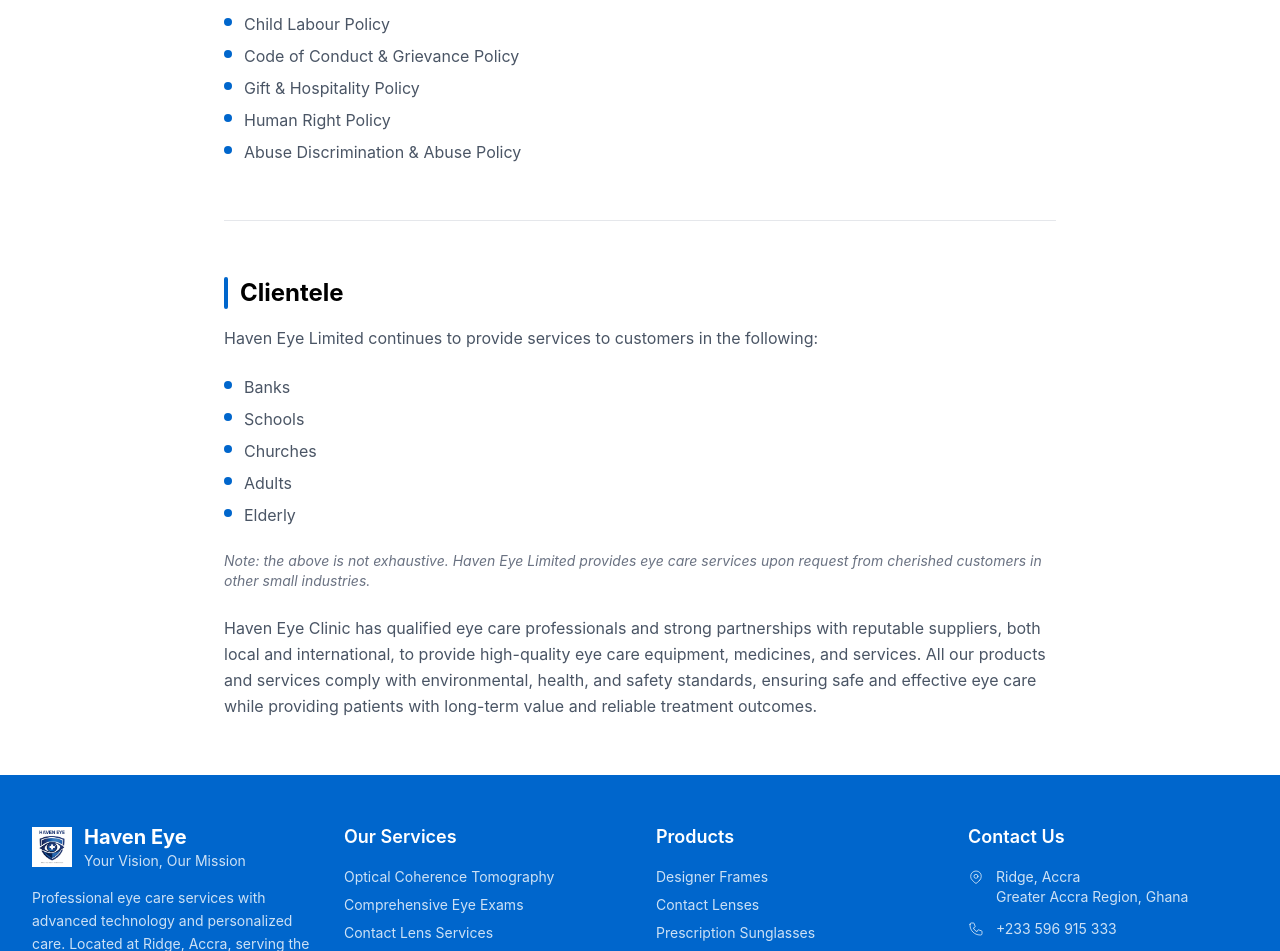
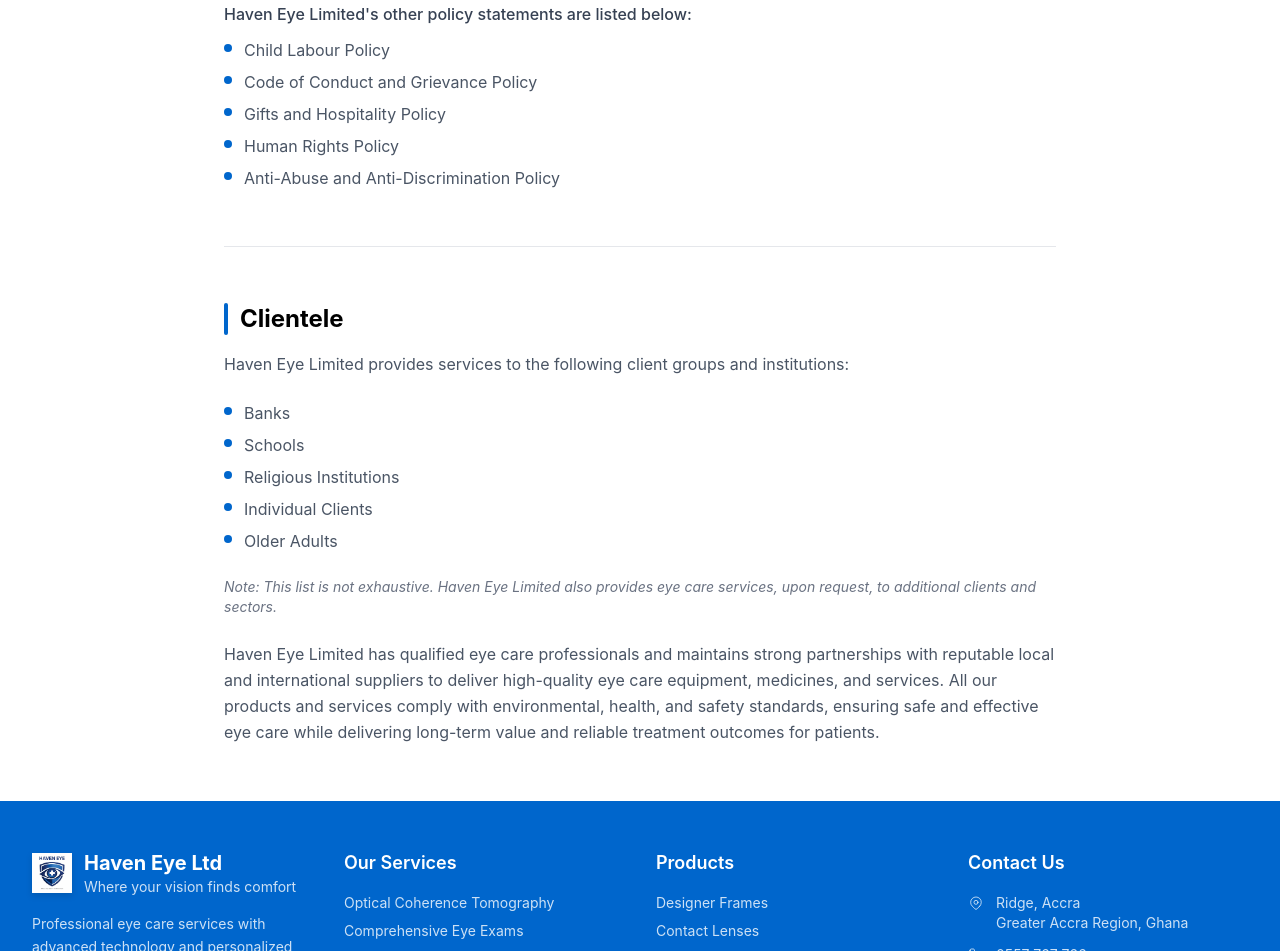
Before and after one commit to Barmoo/haven-eyes-project, a React (Vite) app: page /about in a window 1280 px wide. Shown: the part 981-1932 px from the top of the page. Built offline with nearby package versions, Linux system fonts and the light colour scheme.

Commit message:
changes added

```diff
--- a/src/components/about.jsx
+++ b/src/components/about.jsx
@@ -2,18 +2,18 @@
 
 const policies = [
   "Child Labour Policy",
-  "Code of Conduct & Grievance Policy",
-  "Gift & Hospitality Policy",
-  "Human Right Policy",
-  "Abuse Discrimination & Abuse Policy",
+  "Code of Conduct and Grievance Policy",
+  "Gifts and Hospitality Policy",
+  "Human Rights Policy",
+  "Anti-Abuse and Anti-Discrimination Policy",
 ];
 
 const clientele = [
   "Banks",
   "Schools",
-  "Churches",
-  "Adults",
-  "Elderly",
+  "Religious Institutions",
+  "Individual Clients",
+  "Older Adults",
 ];
 
 const About = () => {
@@ -22,7 +22,7 @@
 
       {/* Hero banner */}
       <div className="bg-[#0066cc] text-white py-16 px-4 text-center">
-        <h1 className="text-4xl sm:text-5xl font-bold mb-3">About Haven Eye</h1>
+        <h1 className="text-4xl sm:text-5xl font-bold mb-3">About Haven Eye Ltd</h1>
         <p className="text-blue-200 text-sm sm:text-base max-w-xl mx-auto">
           Leading eye diagnostic and imaging center in Accra
         </p>
@@ -61,10 +61,10 @@
             <h2 className="text-2xl font-bold text-gray-900">Policy on Environmental Health and Safety</h2>
           </div>
           <p className="text-gray-600 leading-relaxed mb-6">
-            Haven Eye Limited takes seriously its responsibilities to conserve and protect the environment. Compliance with environment safety and social legislation forms an integral part of our operations for employees at all levels of our organization. We also collaborate closely with our customers to ensure that proper services are provided to our clients in compliance with environmental, health and safety requirements at all times.
+            Haven Eye Limited is committed to the protection of the environment and the maintenance of high standards of health and safety. Compliance with all applicable environmental, health, and safety laws and regulations is an integral part of our operations at every level of the organization. We also collaborate closely with our customers to ensure that our services consistently satisfy all relevant environmental, health, and safety requirements.
           </p>
           <p className="text-gray-700 font-medium mb-3">
-            Haven Eye Limited's other comprehensive policy statements are listed below:
+            Haven Eye Limited's other policy statements are listed below:
           </p>
           <ul className="space-y-2">
             {policies.map((policy, i) => (
@@ -85,7 +85,7 @@
             <h2 className="text-2xl font-bold text-gray-900\">Clientele</h2>
           </div>
           <p className="text-gray-600 leading-relaxed mb-6">
-            Haven Eye Limited continues to provide services to customers in the following:
+            Haven Eye Limited provides services to the following client groups and institutions:
           </p>
           <ul className="space-y-2 mb-6">
             {clientele.map((client, i) => (
@@ -96,10 +96,10 @@
             ))}
           </ul>
           <p className="text-gray-500 text-sm italic mb-6">
-            Note: the above is not exhaustive. Haven Eye Limited provides eye care services upon request from cherished customers in other small industries.
+            Note: This list is not exhaustive. Haven Eye Limited also provides eye care services, upon request, to additional clients and sectors.
           </p>
           <p className="text-gray-600 leading-relaxed">
-            Haven Eye Clinic has qualified eye care professionals and strong partnerships with reputable suppliers, both local and international, to provide high-quality eye care equipment, medicines, and services. All our products and services comply with environmental, health, and safety standards, ensuring safe and effective eye care while providing patients with long-term value and reliable treatment outcomes.
+            Haven Eye Limited has qualified eye care professionals and maintains strong partnerships with reputable local and international suppliers to deliver high-quality eye care equipment, medicines, and services. All our products and services comply with environmental, health, and safety standards, ensuring safe and effective eye care while delivering long-term value and reliable treatment outcomes for patients.
           </p>
         </section>
 
--- a/src/components/contact.jsx
+++ b/src/components/contact.jsx
@@ -45,7 +45,7 @@
               Visit Us
             </p>
             <h1 className="text-3xl sm:text-4xl font-bold text-gray-900 mb-7">
-              Haven Eye &mdash; Ridge, Accra
+              Haven Eye Ltd &mdash; Ridge, Accra
             </h1>
 
             <div className="space-y-1.5 text-gray-600 mb-7 leading-relaxed">
@@ -59,11 +59,11 @@
 
             <div className="space-y-4 mb-9">
               <a
-                href="tel:0596915333"
+                href="tel:0557767766"
                 className="flex items-center gap-3 text-[#0084ff] hover:underline text-sm"
               >
                 <PhoneIcon />
-                <span>0596 915 333</span>
+                <span>0557 767 766</span>
               </a>
               <a
                 href="mailto:info@haveneyeltd.com"
@@ -79,7 +79,7 @@
                 className="flex items-center gap-3 text-[#0084ff] hover:underline text-sm"
               >
                 <WhatsAppIcon />
-                <span>+233 596 915 333</span>
+                <span>0557 767 766</span>
               </a>
             </div>
 
@@ -93,7 +93,7 @@
                 Get directions
               </a>
               <a
-                href="tel:0596915333"
+                href="tel:0557767766"
                 className="bg-[#0066cc] text-white text-sm px-5 py-2.5 rounded hover:bg-[#0084ff] transition"
               >
                 Call
@@ -115,15 +115,13 @@
                 <p>
                   Managing Director:{' '}
                   <strong>
-                    <a href="tel:+233262444555" className="hover:underline">(233) 26 244 4555</a>
-                    ,{' '}
-                    <a href="tel:+233596915333" className="hover:underline">(233) 59 691 5333</a>
+                    <a href="tel:0557767766" className="hover:underline">0557 767 766</a>
                   </strong>
                 </p>
                 <p>
                   Main office:{' '}
                   <strong>
-                    <a href="tel:+233557767766" className="hover:underline">(+233) 55 776 7766</a>
+                    <a href="tel:0557767766" className="hover:underline">0557 767 766</a>
                   </strong>
                 </p>
                 <p className="flex items-center gap-2">
@@ -207,7 +205,7 @@
           {/* Right column: Map */}
           <div className="w-full h-100 lg:h-full lg:min-h-130 rounded-lg overflow-hidden shadow-md">
             <iframe
-              title="Haven Eye location map"
+              title="Haven Eye Ltd location map"
               src="https://maps.google.com/maps?q=North+Ridge+Accra+Ghana&t=&z=15&ie=UTF8&iwloc=&output=embed"
               width="100%"
               height="100%"
--- a/src/components/feature.jsx
+++ b/src/components/feature.jsx
@@ -28,7 +28,7 @@
       {/* Section 1 */}
       <div id="eye-tests" className="px-4 sm:px-6 lg:px-8 py-8 lg:py-12">
         <h2 className="text-2xl sm:text-3xl lg:text-4xl font-bold text-center text-gray-900 mb-10">
-          Why choose Haven Eye?
+          Why choose Haven Eye Ltd?
         </h2>
 
         <div className="grid grid-cols-1 sm:grid-cols-2 lg:grid-cols-3 gap-6">
--- a/src/components/footer.jsx
+++ b/src/components/footer.jsx
@@ -11,10 +11,10 @@
             {/* Company Info */}
             <div className="lg:col-span-1">
               <div className="flex items-center mb-4">
-                <img src="/images/logo/haven-logo.jpeg" alt="Haven Eye Logo" className="h-10 w-auto mr-3" />
+                <img src="/images/logo/haven-logo.jpeg" alt="Haven Eye Ltd Logo" className="h-10 w-auto mr-3 filter drop-shadow-md" style={{imageRendering: 'crisp-edges'}} />
                 <div>
-                  <h3 className="text-xl font-bold">Haven Eye</h3>
-                  <p className="text-sm text-white/80">Your Vision, Our Mission</p>
+                  <h3 className="text-xl font-bold">Haven Eye Ltd</h3>
+                  <p className="text-sm text-white/80">Where your vision finds comfort</p>
                 </div>
               </div>
               <p className="text-white/80 text-sm leading-relaxed mb-4">
@@ -100,8 +100,8 @@
                   <svg className="w-4 h-4 text-white/70" fill="none" stroke="currentColor" viewBox="0 0 24 24">
                     <path strokeLinecap="round" strokeLinejoin="round" strokeWidth="1.5" d="M3 5a2 2 0 012-2h3.28a1 1 0 01.948.684l1.498 4.493a1 1 0 01-.502 1.21l-2.257 1.13a11.042 11.042 0 005.516 5.516l1.13-2.257a1 1 0 011.21-.502l4.493 1.498a1 1 0 01.684.949V19a2 2 0 01-2 2h-1C9.716 21 3 14.284 3 6V5z"/>
                   </svg>
-                  <a href="tel:+233596915333" className="text-white/80 hover:text-white transition-colors">
-                    +233 596 915 333
+                  <a href="tel:0557767766" className="text-white/80 hover:text-white transition-colors">
+                    0557 767 766
                   </a>
                 </div>
                 <div className="flex items-center space-x-3">
@@ -123,7 +123,7 @@
         <div className="px-4 sm:px-6 lg:px-8 py-6">
           <div className="max-w-7xl mx-auto flex flex-col md:flex-row justify-between items-center text-sm">
             <div className="text-white/70 mb-4 md:mb-0">
-              © {new Date().getFullYear()} Haven Eye. All rights reserved.
+              © {new Date().getFullYear()} Haven Eye Ltd. All rights reserved.
             </div>
             <div className="flex flex-wrap gap-4 text-white/70 justify-center md:justify-end">
               <a href="#!" className="hover:text-white transition-colors">Privacy Policy</a>
--- a/src/components/hero.jsx
+++ b/src/components/hero.jsx
@@ -55,7 +55,7 @@
           <div className="mt-10 w-full flex justify-center">
             <div className="w-full max-w-3xl h-64 sm:h-80 md:h-96 rounded-xl overflow-hidden shadow-xl border border-gray-200">
               <iframe
-                title="Haven Eye location map"
+                title="Haven Eye Ltd location map"
                 src="https://maps.google.com/maps?q=No.+22+Ambassadorial+Enclave+Adjacent+Bank+of+Ghana+Building+Accra&t=&z=15&ie=UTF8&iwloc=&output=embed"
                 width="100%"
                 height="100%"
--- a/src/components/navbar.jsx
+++ b/src/components/navbar.jsx
@@ -46,7 +46,7 @@
         </a>
 
         {/* Center: logo */}
-        <img src="/images/logo/haven-logo.jpeg" alt="Haven Eye Logo" className="h-8 sm:h-10 lg:h-12" />
+        <img src="/images/logo/haven-logo.jpeg" alt="Haven Eye Ltd Logo" className="h-8 sm:h-10 lg:h-12" />
 
         {/* Right: actions */}
         <div className="flex items-center gap-2 sm:gap-3 lg:gap-4">
--- a/src/components/service.jsx
+++ b/src/components/service.jsx
@@ -3,22 +3,22 @@
 const services = [
     {
         title: "Optical Coherence Tomography (OCT)",
-        description: "An advanced, non-invasive imaging test that uses light waves to take cross-section pictures of your retina. This helps detect and manage glaucoma, diabetic eye disease, and other retinal conditions much earlier than traditional methods.",
-        details: "OCT provides detailed images of the retina's layers, allowing us to detect subtle changes that might indicate early disease. It's painless, takes only minutes, and is essential for monitoring eye health.",
+        description: "Optical Coherence Tomography (OCT) is an advanced, non-invasive imaging test that uses light waves to capture cross-sectional pictures of the retina. This examination enables early detection and management of glaucoma, diabetic eye disease, and other ocular conditions compared to standard methods.",
+        details: "OCT provides high-resolution images of the retina's layers, enabling detection of subtle changes that may indicate early disease. The procedure is painless, takes only minutes, and is essential for ongoing eye health monitoring.",
         image: "/images/help/Optical-Coherence .png",
         icon: "🔬",
     },
     {
         title: "Eye Test at Home",
-        description: "Comprehensive eye examinations conducted in the comfort of your home for those who cannot visit our stores unaccompanied. Our mobile opticians bring professional equipment and expertise directly to you.",
-        details: "Our home eye test service includes visual acuity testing, refraction, eye pressure measurement, and retinal examination. Perfect for elderly patients, those with mobility issues, or busy professionals.",
+        description: "Comprehensive eye examinations are available in the comfort of your home for those who are unable, for medical or mobility reasons, to visit our stores independently. Our mobile opticians bring all necessary equipment and expertise directly to you.",
+        details: "Our home eye test service is available to older adults, individuals with mobility challenges, and busy professionals within our designated service area.",
         image: "/images/help/Home-eye.png",
         icon: "🏠",
     },
     {
         title: "Corporate and Insurance Eye Care",
-        description: "Specialized eye care services designed for corporate clients and insurance-covered examinations. We work with major insurance providers to ensure comprehensive coverage for your eye health needs.",
-        details: "Includes routine eye examinations, specialized testing, and coordination with your insurance provider. We handle all paperwork and ensure you get the maximum coverage for your eye care benefits.",
+        description: "We provide specialised eye care services for corporate clients and individuals whose eye examinations are covered by insurance. We also work with major insurance providers to help ensure appropriate coverage for vision care needs.",
+        details: "Our offerings include routine eye examinations, specialized testing, and coordination with your insurance provider. We manage all paperwork to help you maximize your available eye care benefits.",
         image: "/images/frames/Specsavers.png",
         icon: "🏢",
     },
@@ -39,7 +39,7 @@
     {
         title: "Visual Field Test",
         description: "A test that measures your entire scope of vision, including peripheral vision. Essential for detecting glaucoma, neurological conditions, and other vision-threatening diseases.",
-        details: "This automated test maps your visual field while you look at a central point. It helps detect blind spots or areas of reduced vision that might indicate serious conditions like glaucoma or brain tumors.",
+        details: "This automated test maps your visual field while you look at a central point. It helps detect blind spots or areas of reduced vision that may indicate serious conditions such as glaucoma or brain tumors.",
         image: "/images/frames/Kylie Minogue.png",
         icon: "🎯",
     },
@@ -51,15 +51,15 @@
         icon: "⚕️",
     },
     {
-        title: "Corporate and Insurance Eyecare Programmes",
-        description: "Comprehensive eye care packages designed for businesses and organizations, including group insurance coverage and workplace eye health initiatives.",
-        details: "We provide bulk eye examinations, vision screening programs, and coordinate with corporate health insurance providers. Includes employee wellness programs focused on eye health and safety.",
+        title: "Corporate and Insurance Eyecare Programs",
+        description: "Comprehensive eye care programmes designed for businesses and organisations, including group insurance coverage and workplace eye health initiatives.",
+        details: "We provide bulk eye examinations, vision screening programmes, and coordination with corporate health insurance providers. These services also include employee wellness initiatives focused on eye health and safety.",
         image: "/images/frames/Specsavers2.png",
         icon: "👥",
     },
     {
         title: "Pachymetry",
-        description: "Measurement of corneal thickness, crucial for glaucoma management, contact lens fitting, and pre-operative assessment for refractive surgery.",
+        description: "Measurement of corneal thickness is crucial for glaucoma management, contact lens fitting, and pre-operative assessment for refractive surgery.",
         details: "This quick, painless test measures the thickness of your cornea using ultrasound or optical methods. Corneal thickness is important for accurate glaucoma diagnosis and monitoring treatment effectiveness.",
         image: "/images/frames/Specsavers3.png",
         icon: "📊",
@@ -113,11 +113,9 @@
                                     <p className="text-gray-600 text-sm leading-relaxed mb-4">
                                         {service.description}
                                     </p>
-                                    <div className="border-t border-gray-100 pt-4">
-                                        <p className="text-gray-700 text-sm leading-relaxed">
-                                            {service.details}
-                                        </p>
-                                    </div>
+                                    <p className="text-gray-700 text-sm leading-relaxed">
+                                        {service.details}
+                                    </p>
                                 </div>
                             </div>
                         ))}
```
